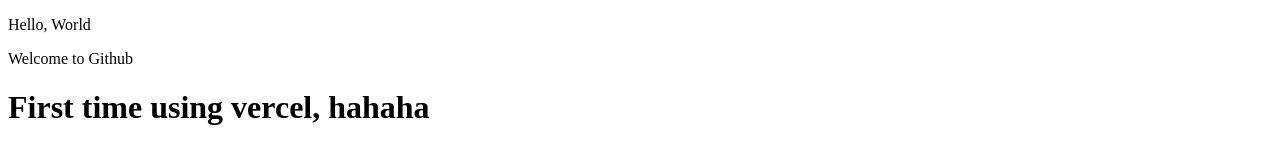
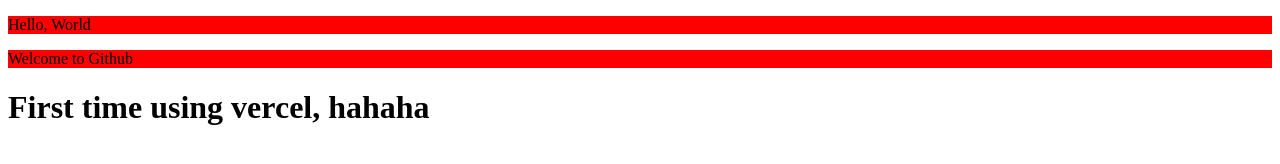
Before and after one commit to oluwagbemigaphilip/Demo, a plain HTML site: page index.html in a window 1280 px wide. Drawn offline with Linux system fonts and the light colour scheme.

Commit message:
added styling

```diff
--- a/index.html
+++ b/index.html
@@ -4,6 +4,7 @@
     <meta charset="UTF-8" />
     <meta name="viewport" content="width=device-width, initial-scale=1.0" />
     <title>Document</title>
+    <link rel="stylesheet" href="style.css" />
   </head>
   <body>
     <p>Hello, World</p>
--- a/style.css
+++ b/style.css
@@ -0,0 +1,3 @@
+p {
+  background-color: red;
+}
```
